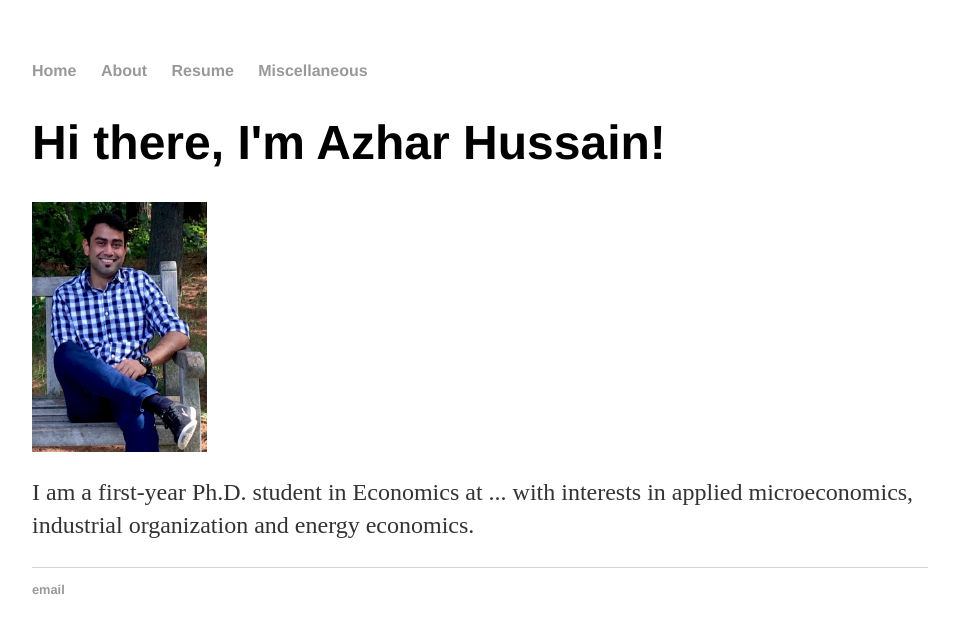
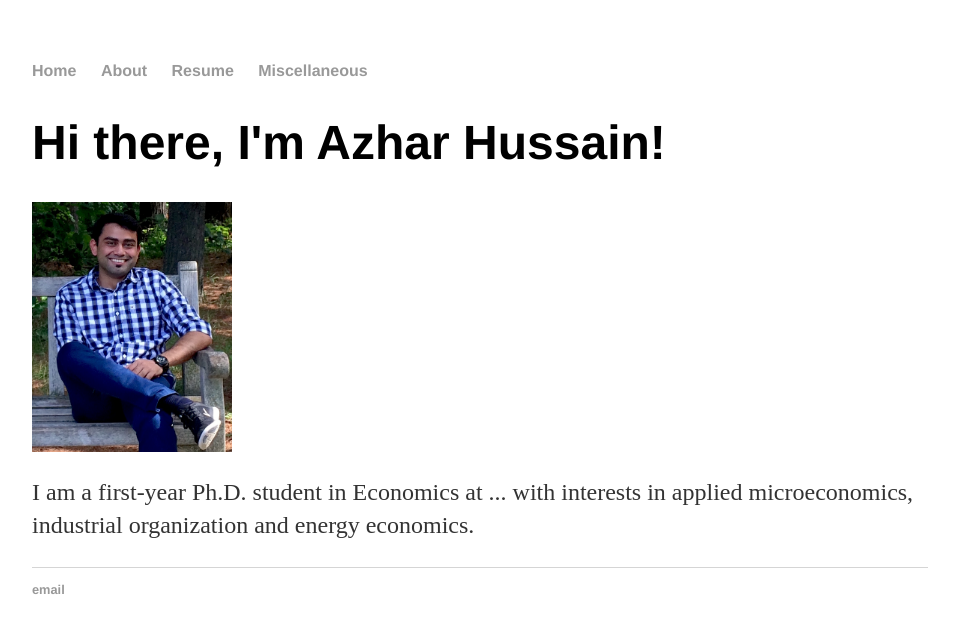
Before and after one commit to azharhsain/azharhsain.github.io, a Jekyll site: the page built from index.html, in a window 1280 px wide. Shown: the top 633 px of the page, without its empty margins (160-1119 px from the left). Built offline with Jekyll 4.4.1, drawn with Linux system fonts in a browser that asks for light colours.

Commit message:
Changed index

```diff
--- a/index.html
+++ b/index.html
@@ -5,6 +5,6 @@
 
 		<div class="blurb">
 			<h1>Hi there, I'm Azhar Hussain!</h1>
-			<img src="/image/IMG_Self.JPG" alt="Self" width=175 height=250 align="center">
+			<img src="/image/IMG_Self.JPG" alt="Self" width=200 height=250 align="center">
 			<p>I am a first-year Ph.D. student in Economics at ... with interests in applied microeconomics, industrial organization and energy economics.</p>
 		</div>
```
